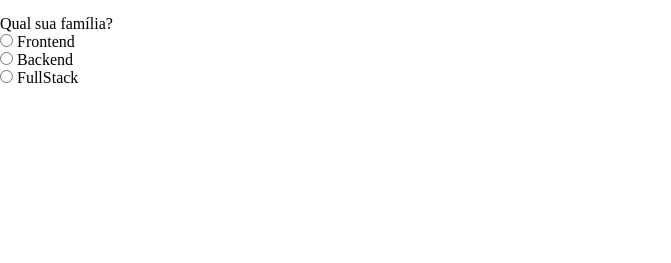
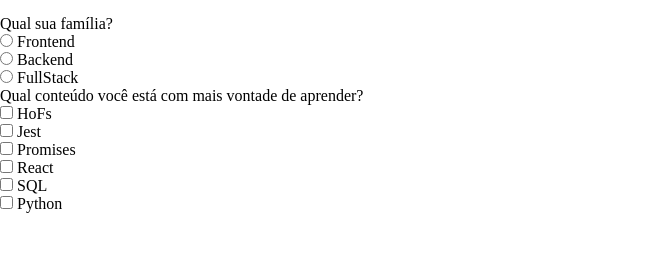
Before and after one commit to viniciusOP/Trybewarts, a website: page index.html in a window 1280 px wide. Shown: the part 179-442 px from the top of the page, 0-671 px from the left. Drawn offline with Linux system fonts and the light colour scheme.

Commit message:
feat: criar inputs do tipo checkbox no formulario principal

```diff
--- a/index.html
+++ b/index.html
@@ -50,7 +50,6 @@
             <br />
 
             <label for="" id="label-family">Qual sua família?</label>
-
             <label for="radio-frontend">
                 <input type="radio" id="radio-frontend" name="family" value="Frontend">
                 Frontend
@@ -63,6 +62,32 @@
                 <input type="radio" id="radio-FullStack" name="family" value="FullStack">
                 FullStack
             </label>
+
+            <label for="" id="label-content">Qual conteúdo você está com mais vontade de aprender?</label>
+            <label for="checkbox-HoFs">
+                <input type="checkbox" id="checkbox-HoFs" value="HoFs">
+                HoFs
+            </label>
+            <label for="checkbox-Jest">
+                <input type="checkbox" id="checkbox-Jest" value="Jest">
+                Jest
+            </label>
+            <label for="checkbox-Promises">
+                <input type="checkbox" id="checkbox-Promises" value="Promises">
+                Promises
+            </label>
+            <label for="checkbox-React">
+                <input type="checkbox" id="checkbox-React" value="React">
+                React
+            </label>
+            <label for="checkbox-SQL">
+                <input type="checkbox" id="checkbox-SQL" value="SQL">
+                SQL
+            </label>
+            <label for="checkbox-Python">
+                <input type="checkbox" id="checkbox-Python" value="Python">
+                Python
+            </label>
         </form>
         <img id="trybewarts-forms-logo" src="images/trybewarts-colored.svg" alt="logo da Trybewarts" />
     </main>
```
